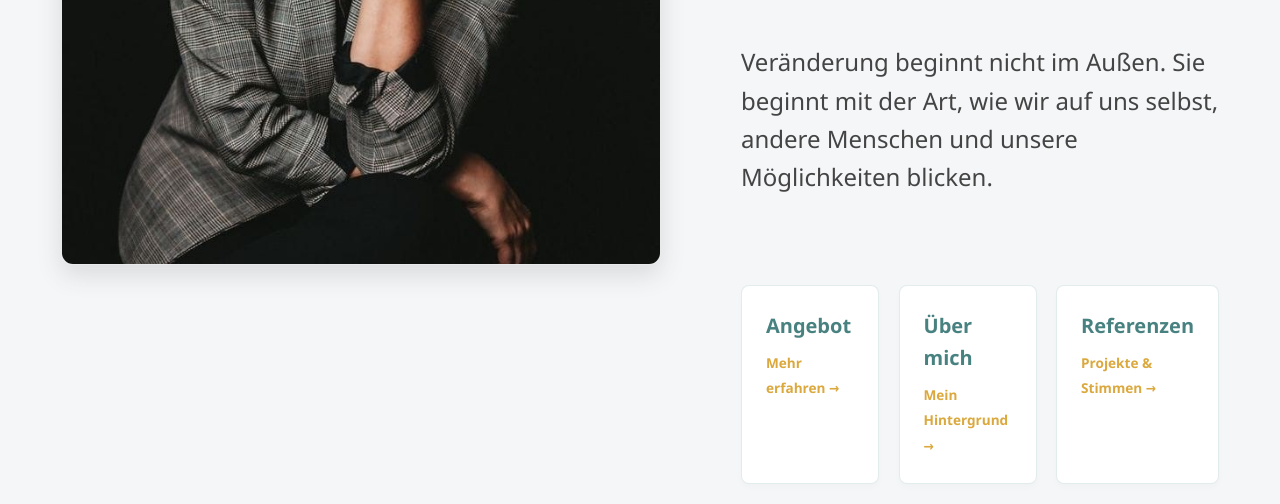
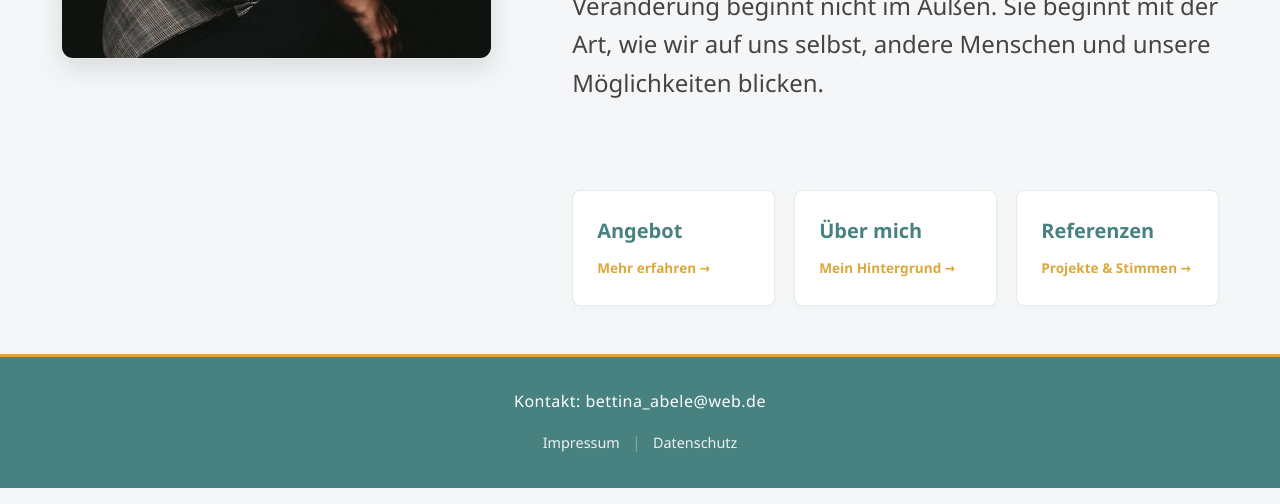
Before and after one commit to 7coffeeandcode/Webseitenprojekte, a plain HTML site: page abele-consulting/index.html in a window 1280 px wide. Shown: the part 596-1100 px from the top of the page. Drawn offline with Linux system fonts and the light colour scheme.

Commit message:
index fertig angepasst

```diff
--- a/abele-consulting/style.css
+++ b/abele-consulting/style.css
@@ -114,7 +114,7 @@ body {
     max-width: 1600px;
     margin: 0 auto;
     display: grid;
-    grid-template-columns: minmax(auto, 600px) 1fr;
+    grid-template-columns: 1fr 1.5fr;
     gap: 5rem;
     align-items: start; /* Bild und Textbox exakt oben bündig ausrichten */
     justify-items: start;
@@ -169,7 +169,7 @@ body {
 .hero-text {
     font-size: 1.5rem;
     color: var(--text-main);
-    max-width: 600px;
+    max-width: 950px;
     margin-top: 0.5rem;
 }
 
```
